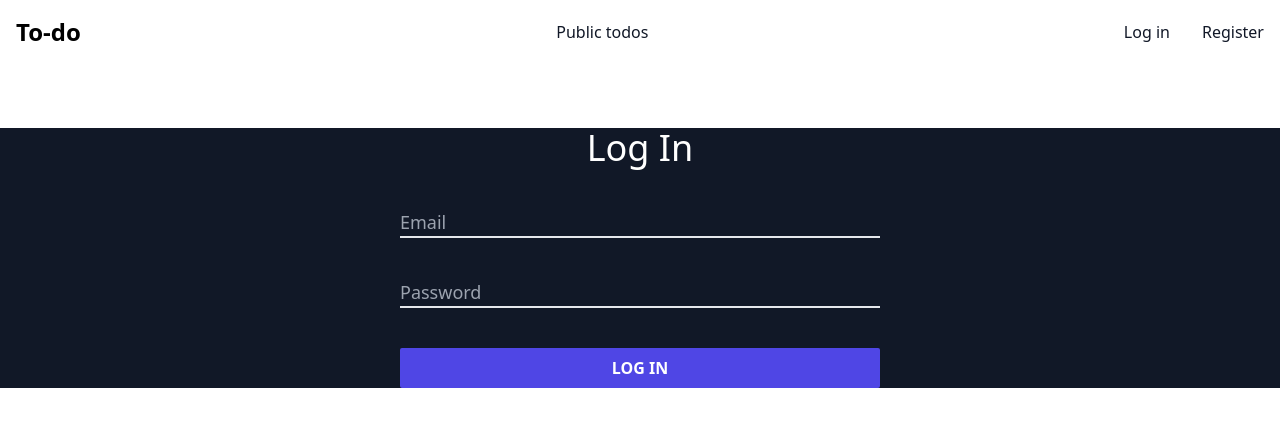
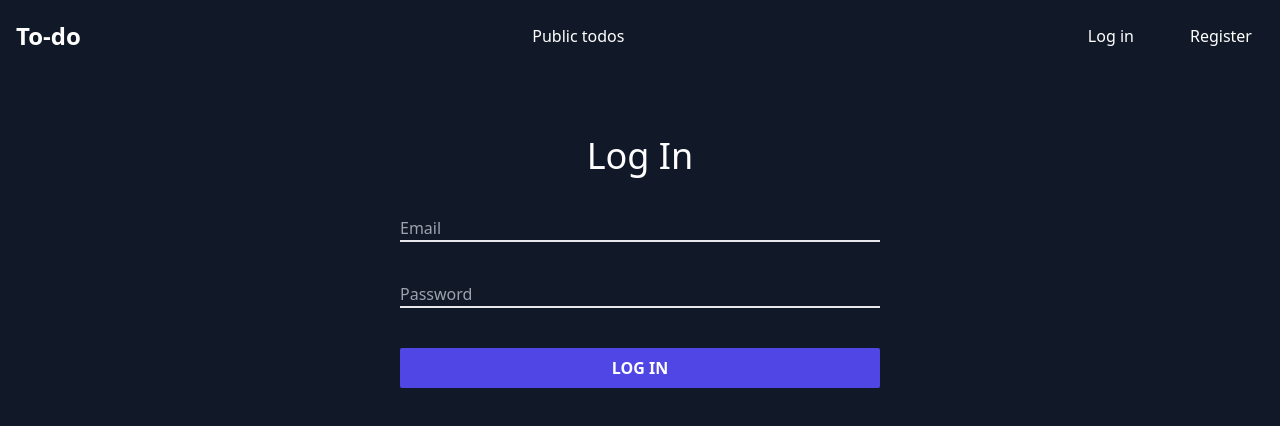
Before and after one commit to EmCoderixinho/todo-app, a Next.js app: page /login in a window 1280 px wide. Shown: the top 426 px of the page. Built offline with nearby package versions, Linux system fonts and the light colour scheme; no server answers.

Commit message:
deleted light mode and now there is only dark mode

```diff
--- a/components/Navbar.tsx
+++ b/components/Navbar.tsx
@@ -57,25 +57,20 @@ const Navbar = () => {
 
   return (
     <>
-      <nav
-        className={`bg-white border-gray-200 dark:bg-gray-900 ${styles.navbar}`}
-      >
+      <nav className={`bg-gray-900 ${styles.navbar}`}>
         <div className="max-w-screen-xl flex flex-wrap items-center justify-between mx-auto p-4">
-          <span className="self-center text-2xl font-semibold whitespace-nowrap dark:text-white">
+          <span className="self-center text-2xl font-semibold whitespace-nowrap text-white">
             <Link href={"/"}>To-do</Link>
           </span>
-          <Link
-              href="/public"
-              className="block py-2 px-3 text-gray-900 rounded hover:bg-gray-100 md:hover:bg-transparent md:border-0 md:hover:text-blue-700 md:p-0 dark:text-white md:dark:hover:text-blue-500 dark:hover:bg-gray-700 dark:hover:text-white md:dark:hover:bg-transparent"
-            >
+          <Link href="/public" className="block py-2 px-3 text-white rounded hover:bg-gray-700">
             Public todos
           </Link>
           <button
             type="button"
-            className="inline-flex items-center p-2 w-10 h-10 justify-center text-sm text-gray-500 rounded-lg md:hidden hover:bg-gray-100 focus:outline-none focus:ring-2 focus:ring-gray-200 dark:text-gray-400 dark:hover:bg-gray-700 dark:focus:ring-gray-600"
+            className="inline-flex items-center p-2 w-10 h-10 justify-center text-sm text-white rounded-lg md:hidden hover:bg-gray-700 focus:outline-none focus:ring-2 focus:ring-gray-200"
             aria-controls="navbar-default"
-            aria-expanded={isNavOpen == true ? "true" : "false"}
-            onClick={toggleNav} // Handle the toggle behavior
+            aria-expanded={isNavOpen ? "true" : "false"}
+            onClick={toggleNav}
           >
             <span className="sr-only">Open main menu</span>
             <svg
@@ -94,63 +89,44 @@ const Navbar = () => {
               />
             </svg>
           </button>
-          <div
-            className={`w-full md:flex md:w-auto ${
-              isNavOpen ? "block" : "hidden"
-            }`}
-            id="navbar-default"
-          >
-            <ul className="font-medium flex flex-col p-4 md:p-0 mt-4 border border-gray-100 rounded-lg bg-gray-50 md:flex-row md:space-x-8 rtl:space-x-reverse md:mt-0 md:border-0 md:bg-white dark:bg-gray-800 md:dark:bg-gray-900 dark:border-gray-700">
-              {!context.user && ( //check if user is not logged in we give him option to log in or sign up if he does not have an account
+          <div className={`w-full md:flex md:w-auto ${isNavOpen ? "block" : "hidden"}`} id="navbar-default">
+            <ul className="font-medium flex flex-col p-4 md:p-0 mt-4 border border-gray-100 rounded-lg bg-gray-900 md:flex-row md:space-x-8 rtl:space-x-reverse md:mt-0 md:border-0 md:bg-gray-900">
+              {!context.user && (
                 <>
                   <li>
-                    <Link
-                      href="/login"
-                      className="block py-2 px-3 text-gray-900 rounded hover:bg-gray-100 md:hover:bg-transparent md:border-0 md:hover:text-blue-700 md:p-0 dark:text-white md:dark:hover:text-blue-500 dark:hover:bg-gray-700 dark:hover:text-white md:dark:hover:bg-transparent"
-                    >
+                    <Link href="/login" className="block py-2 px-3 text-white rounded hover:bg-gray-700">
                       Log in
                     </Link>
                   </li>
                   <li>
-                    <Link
-                      href="/register"
-                      className="block py-2 px-3 text-gray-900 rounded hover:bg-gray-100 md:hover:bg-transparent md:border-0 md:hover:text-blue-700 md:p-0 dark:text-white md:dark:hover:text-blue-500 dark:hover:bg-gray-700 dark:hover:text-white md:dark:hover:bg-transparent"
-                    >
+                    <Link href="/register" className="block py-2 px-3 text-white rounded hover:bg-gray-700">
                       Register
                     </Link>
                   </li>
                 </>
               )}
-              {context.user &&
-                documents[0] && ( //check if user is logged in and if he is we give him an option to log out dodaj hello user.fullName
+              {context.user && documents[0] && (
                 <>
                   <li>
-                      <p className="block py-2 px-3 text-gray-900 rounded hover:bg-gray-100 md:hover:bg-transparent md:border-0 md:hover:text-blue-700 md:p-0 dark:text-white md:dark:hover:text-blue-500 dark:hover:bg-gray-700 dark:hover:text-white md:dark:hover:bg-transparent">
+                    <p className="block py-2 px-3 text-white rounded hover:bg-gray-700">
                       Hello {documents[0] ? documents[0].fullName : ""}
                     </p>
                   </li>
                   <li>
-                      <Link
-                        href="/new"
-                        className="block py-2 px-3 text-gray-900 rounded hover:bg-gray-100 md:hover:bg-transparent md:border-0 md:hover:text-blue-700 md:p-0 dark:text-white md:dark:hover:text-blue-500 dark:hover:bg-gray-700 dark:hover:text-white md:dark:hover:bg-transparent"
-                      >
+                    <Link href="/new" className="block py-2 px-3 text-white rounded hover:bg-gray-700">
                       Add task
                     </Link>
                   </li>
                   <li>
-                      <button
-                        onClick={logout}
-                        className="block py-2 px-3 text-gray-900 rounded hover:bg-gray-100 md:hover:bg-transparent md:border-0 md:hover:text-blue-700 md:p-0 dark:text-white md:dark:hover:text-blue-500 dark:hover:bg-gray-700 dark:hover:text-white md:dark:hover:bg-transparent"
-                      >
+                    <button onClick={logout} className="block py-2 px-3 text-white rounded hover:bg-gray-700">
                       Log out
                     </button>
                   </li>
                 </>
               )}
-
               {error && (
                 <li>
-                  <h2 className="block py-2 px-3 text-gray-900 rounded hover:bg-gray-100 md:hover:bg-transparent md:border-0 md:hover:text-blue-700 md:p-0 dark:text-white md:dark:hover:text-blue-500 dark:hover:bg-gray-700 dark:hover:text-white md:dark:hover:bg-transparent">
+                  <h2 className="block py-2 px-3 text-white rounded hover:bg-gray-700">
                     {error}
                   </h2>
                 </li>
--- a/pages/[id].tsx
+++ b/pages/[id].tsx
@@ -117,28 +117,28 @@ const Todo = ({ item }) => {
 
   return (
     <div className="flex items-center justify-center mt-20">
-      <div className="max-w-xl w-full rounded-lg border border-gray-200 bg-white shadow dark:border-gray-700 dark:bg-gray-800 flex flex-col p-8">
+      <div className="max-w-xl w-full rounded-lg border border-gray-700 bg-gray-800 flex flex-col p-8">
         <img className="rounded-t-lg" src="" alt="" />
 
         <div className="flex flex-col flex-grow p-5">
-          <h5 className="text-3xl font-bold tracking-tight text-gray-900 dark:text-white mb-4">
+          <h5 className="text-3xl font-bold tracking-tight text-white mb-4">
             {item.title}
           </h5>
-          <p className="mb-6 flex-grow overflow-hidden text-lg text-gray-700 dark:text-gray-400">
+          <p className="mb-6 flex-grow overflow-hidden text-lg text-gray-400">
             {item.description}
           </p>
           {item.hasDeadline && (
-            <p className="text-gray-600 dark:text-gray-300">
+            <p className="text-gray-300">
               Due to {item.day}/{item.month}/{item.year} until {item.hours}:{item.minutes}
             </p>
           )}
 
           {/* attached file */}
-
         </div>
       </div>
     </div>
   );
+
 };
 
 export default Todo;
--- a/pages/login.tsx
+++ b/pages/login.tsx
@@ -20,39 +20,38 @@ export default function Login() {
   if(user) router.push('/')
 
   return (
-
     <main className="mx-auto flex w-full items-center justify-center bg-gray-900 text-white relative mt-16">
       <form className="flex w-[30rem] flex-col space-y-10" onSubmit={handleSubmit}>
         <div className="text-center text-4xl font-medium">Log In</div>
 
-        <div className="w-full transform border-b-2 bg-transparent text-lg duration-300 focus-within:border-indigo-500">
+        <div className="w-full transform border-b-2 dark:border-indigo-500">
           <input
             type="email"
             placeholder="Email"
-            className="w-full border-none bg-transparent outline-none placeholder-italic focus:outline-none"
+            className="w-full border-none bg-transparent outline-none placeholder-italic dark:text-white focus:outline-none"
             onChange={(e) => setEmail(e.target.value)}
             value={email}
           />
         </div>
 
-        <div className="w-full transform border-b-2 bg-transparent text-lg duration-300 focus-within:border-indigo-500">
+        <div className="w-full transform border-b-2 dark:border-indigo-500">
           <input
             type="password"
             placeholder="Password"
-            className="w-full border-none bg-transparent outline-none placeholder-italic focus:outline-none"
+            className="w-full border-none bg-transparent outline-none placeholder-italic dark:text-white focus:outline-none"
             onChange={(e) => setPassword(e.target.value)}
             value={password}
           />
         </div>
 
         {!isPending && (
-          <button className="transform rounded-sm bg-indigo-600 py-2 font-bold duration-300 hover:bg-indigo-400">
+          <button className="transform rounded-sm bg-indigo-600 py-2 font-bold hover:bg-indigo-400 dark:hover:bg-indigo-500">
             LOG IN
           </button>
         )}
         {isPending && (
           <button
-            className="transform rounded-sm bg-indigo-600 py-2 font-bold duration-300 hover:bg-indigo-400"
+            className="transform rounded-sm bg-indigo-600 py-2 font-bold hover:bg-indigo-400 dark:hover:bg-indigo-500"
             disabled
           >
             Loading...
@@ -62,6 +61,6 @@ export default function Login() {
 
       </form>
     </main>
+  );
 
-  );
 }
--- a/pages/public.tsx
+++ b/pages/public.tsx
@@ -15,19 +15,19 @@ export default function Public() {
   return (
     documents &&
     documents.length > 0 && (
-      <div className="flex flex-wrap justify-center gap-4">
+      <div className="flex flex-wrap justify-center gap-4 bg-gray-900">
         {documents.map((doc) => (
           <div
             key={doc.id}
-            className="max-w-md w-full md:w-1/2 lg:w-1/3 xl:w-1/4 rounded-lg border border-gray-200 bg-white shadow dark:border-gray-700 dark:bg-gray-800 flex flex-col mb-4"
+            className="max-w-md w-full md:w-1/2 lg:w-1/3 xl:w-1/4 rounded-lg border border-gray-700 bg-gray-800 shadow-md mb-4"
           >
             <img className="rounded-t-lg" src="" alt="" />
 
             <div className="flex flex-col flex-grow p-5">
-              <h5 className="text-2xl font-bold tracking-tight text-gray-900 dark:text-white mb-2">
+              <h5 className="text-2xl font-bold tracking-tight text-gray-200 mb-2">
                 {doc.title}
               </h5>
-              <p className="mb-3 flex-grow overflow-hidden text-gray-700 dark:text-gray-400">
+              <p className="mb-3 flex-grow overflow-hidden text-gray-400">
                 {doc.description}
               </p>
             </div>
@@ -36,4 +36,5 @@ export default function Public() {
       </div>
     )
   );
+
 }
--- a/styles/globals.css
+++ b/styles/globals.css
@@ -4,5 +4,5 @@
 
 body{
 
-    @apply dark:bg-gray-900;
+    @apply bg-gray-900;
 }
```
Also changed, not shown: components/TodoList.tsx (+8 -11 lines), pages/edit/[id].tsx (+23 -37 lines), pages/new.tsx (+12 -36 lines), pages/register.tsx (line endings or trailing spaces), 1 other file (tests, documents, lock files or other folders). Lines whose indentation alone changed are shown as unchanged.
